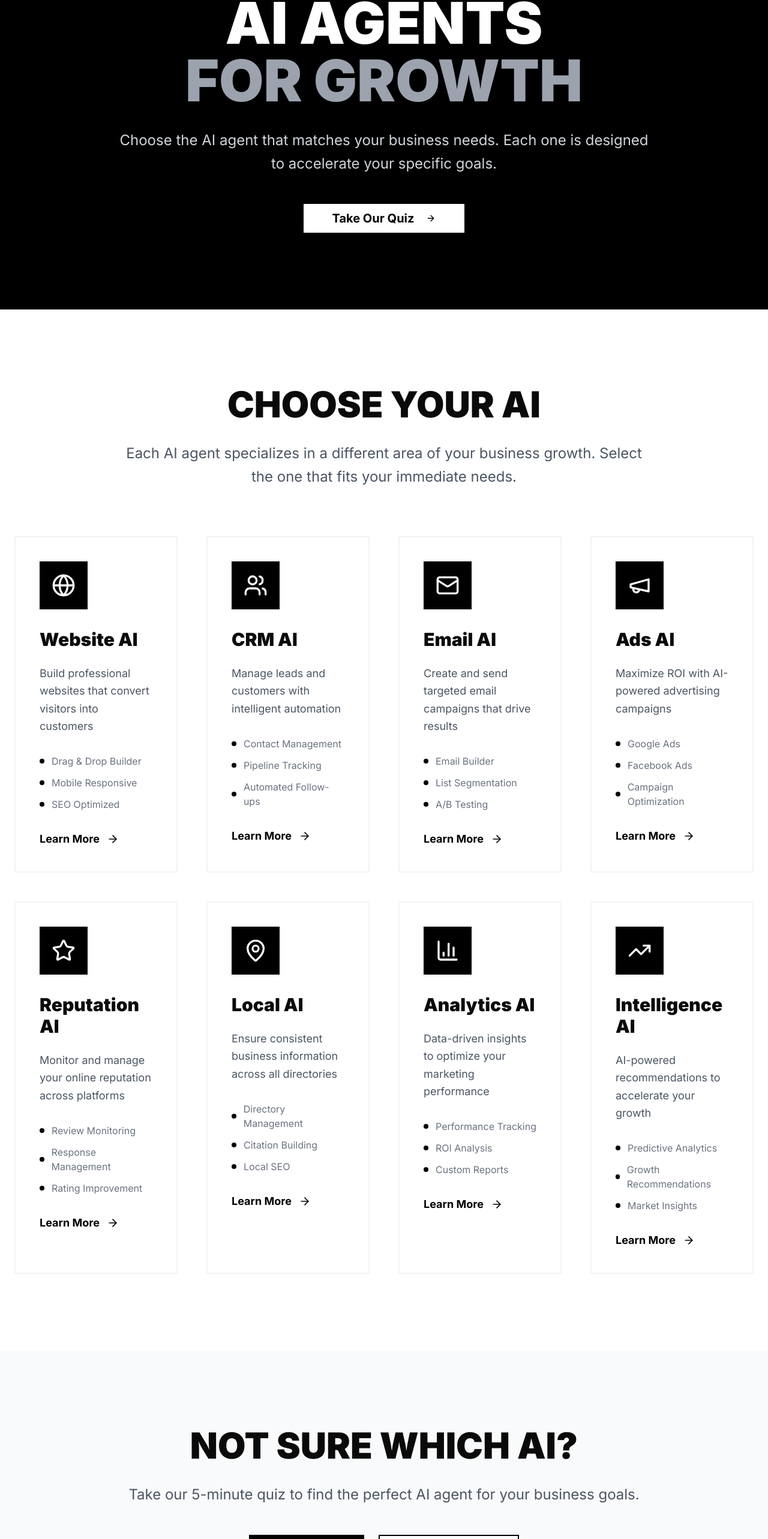
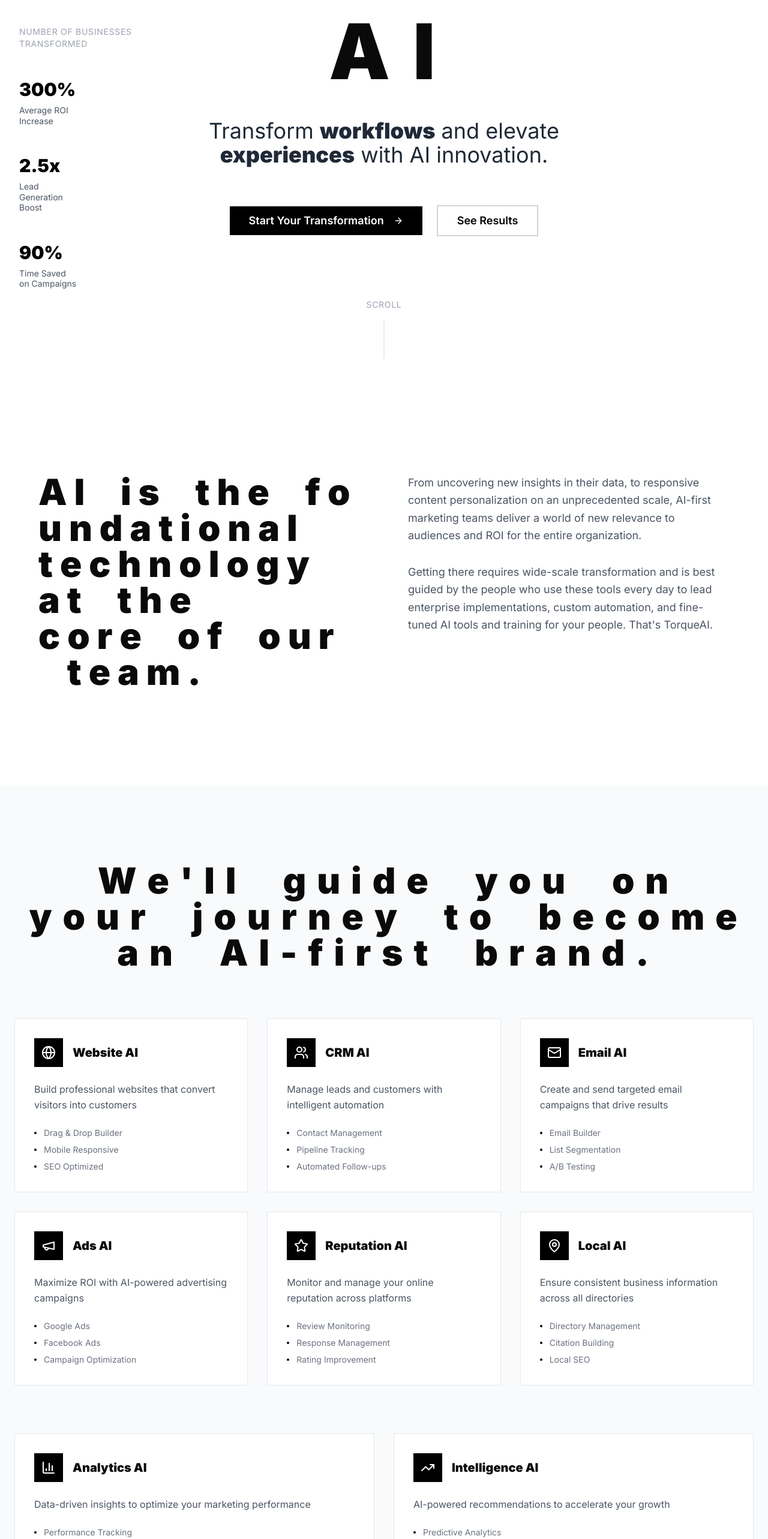
Before and after one commit to chrisdessi/torque-ai-genesis-site, a React (Vite) app: page / in a window 1280 px wide. Shown: the part 138-2704 px from the top of the page at 60% size. Built offline with nearby package versions, Linux system fonts and the light colour scheme.

Commit message:
Refactor: Update homepage design
Update the homepage to mirror the structure and aesthetic of monks.com/artificial-intelligence, while maintaining the existing black and white color palette and bold, confident feel.

```diff
--- a/src/pages/Index.tsx
+++ b/src/pages/Index.tsx
@@ -5,6 +5,12 @@ import { Link } from "react-router-dom";
 import Footer from "@/components/Footer";
 
 const Index = () => {
+  const stats = [
+    { number: "300%", label: "Average ROI Increase" },
+    { number: "2.5x", label: "Lead Generation Boost" },
+    { number: "90%", label: "Time Saved on Campaigns" }
+  ];
+
   const aiAgents = [
     {
       icon: Globe,
@@ -59,70 +65,160 @@ const Index = () => {
   return (
     <div className="min-h-screen bg-white">
       {/* Hero Section */}
-      <section className="py-32 bg-black text-white">
-        <div className="max-w-6xl mx-auto px-6 text-center">
-          <h1 className="text-6xl md:text-8xl font-black mb-8 leading-tight">
-            AI AGENTS
-            <br />
-            <span className="text-gray-400">FOR GROWTH</span>
+      <section className="min-h-screen bg-white relative overflow-hidden">
+        {/* Stats Sidebar */}
+        <div className="absolute left-8 top-1/2 -translate-y-1/2 hidden lg:block">
+          <div className="text-left space-y-12">
+            <div className="text-sm text-gray-400 uppercase tracking-wider mb-8">
+              Number of businesses<br/>transformed
+            </div>
+            {stats.map((stat, index) => (
+              <div key={index} className="space-y-2">
+                <div className="text-3xl font-black text-black">{stat.number}</div>
+                <div className="text-sm text-gray-600 max-w-24 leading-tight">{stat.label}</div>
+              </div>
+            ))}
+          </div>
+        </div>
+
+        {/* Main Content */}
+        <div className="max-w-4xl mx-auto px-6 pt-40 pb-20 text-center">
+          <h1 className="text-7xl md:text-9xl font-black mb-12 leading-none tracking-wider">
+            A I
           </h1>
-          <p className="text-2xl text-gray-300 mb-12 max-w-4xl mx-auto leading-relaxed">
-            Choose the AI agent that matches your business needs.
-            Each one is designed to accelerate your specific goals.
-          </p>
-          <Button size="lg" className="bg-white text-black hover:bg-gray-200 font-bold text-xl px-12 py-6 rounded-none">
-            Take Our Quiz
-            <ArrowRight className="ml-3 w-6 h-6" />
-          </Button>
+          <div className="space-y-8 mb-16">
+            <h2 className="text-3xl md:text-4xl font-normal text-gray-800 leading-relaxed">
+              Transform <span className="font-black">workflows</span> and elevate
+              <br />
+              <span className="font-black">experiences</span> with AI innovation.
+            </h2>
+          </div>
+
+          <div className="flex flex-col sm:flex-row gap-6 justify-center items-center">
+            <Button size="lg" className="bg-black text-white hover:bg-gray-800 font-semibold px-8 py-6 text-lg rounded-none">
+              Start Your Transformation
+              <ArrowRight className="ml-2 w-5 h-5" />
+            </Button>
+            <Button size="lg" variant="outline" className="border-2 border-gray-300 text-black hover:bg-gray-100 font-semibold px-8 py-6 text-lg rounded-none">
+              See Results
+            </Button>
+          </div>
+        </div>
+
+        {/* Scroll Indicator */}
+        <div className="absolute bottom-16 left-1/2 -translate-x-1/2">
+          <div className="text-center">
+            <div className="text-sm text-gray-400 mb-4 uppercase tracking-wider">Scroll</div>
+            <div className="w-px h-16 bg-gray-300 mx-auto"></div>
+          </div>
         </div>
       </section>
 
-      {/* AI Agents Grid */}
-      <section className="py-32 px-6">
+      {/* Content Intro */}
+      <section className="py-32 px-6 bg-white">
+        <div className="max-w-6xl mx-auto">
+          <div className="grid grid-cols-1 lg:grid-cols-2 gap-20 items-start">
+            <div>
+              <h2 className="text-5xl md:text-6xl font-black leading-tight mb-8">
+                A I &nbsp;&nbsp;&nbsp; i s &nbsp;&nbsp;&nbsp; t h e &nbsp;&nbsp;&nbsp; f o u n d a t i o n a l
+                <br />
+                t e c h n o l o g y &nbsp;&nbsp;&nbsp; a t &nbsp;&nbsp;&nbsp; t h e
+                <br />
+                c o r e &nbsp;&nbsp;&nbsp; o f &nbsp;&nbsp;&nbsp; o u r &nbsp;&nbsp;&nbsp; t e a m .
+              </h2>
+            </div>
+            <div className="space-y-8 text-lg text-gray-600 leading-relaxed">
+              <p>
+                From uncovering new insights in their data, to responsive content personalization
+                on an unprecedented scale, AI-first marketing teams deliver a world of new relevance
+                to audiences and ROI for the entire organization.
+              </p>
+              <p>
+                Getting there requires wide-scale transformation and is best guided by the people
+                who use these tools every day to lead enterprise implementations, custom automation,
+                and fine-tuned AI tools and training for your people. That's TorqueAI.
+              </p>
+            </div>
+          </div>
+        </div>
+      </section>
+
+      {/* AI Agents Section */}
+      <section className="py-32 px-6 bg-gray-50">
         <div className="max-w-7xl mx-auto">
           <div className="text-center mb-20">
-            <h2 className="text-5xl md:text-6xl font-black mb-8">
-              CHOOSE YOUR AI
+            <h2 className="text-5xl md:text-6xl font-black mb-8 tracking-wider">
+              W e ' l l &nbsp;&nbsp;&nbsp; g u i d e &nbsp;&nbsp;&nbsp; y o u &nbsp;&nbsp;&nbsp; o n
+              <br />
+              y o u r &nbsp;&nbsp;&nbsp; j o u r n e y &nbsp;&nbsp;&nbsp; t o &nbsp;&nbsp;&nbsp; b e c o m e
+              <br />
+              a n &nbsp;&nbsp;&nbsp; A I - f i r s t &nbsp;&nbsp;&nbsp; b r a n d .
             </h2>
-            <p className="text-2xl text-gray-600 max-w-4xl mx-auto leading-relaxed">
-              Each AI agent specializes in a different area of your business growth.
-              Select the one that fits your immediate needs.
-            </p>
           </div>
 
-          <div className="grid grid-cols-1 md:grid-cols-2 lg:grid-cols-4 gap-12">
-            {aiAgents.map((agent, index) => (
+          <div className="grid grid-cols-1 md:grid-cols-2 lg:grid-cols-3 gap-8 mb-20">
+            {aiAgents.slice(0, 6).map((agent, index) => (
               <Link
                 key={index}
                 to="/contact"
                 className="group block"
               >
-                <div className="border-2 border-gray-100 hover:border-black transition-all duration-300 p-10 h-full">
-                  <div className="w-20 h-20 bg-black flex items-center justify-center mb-8 group-hover:scale-110 transition-transform">
-                    <agent.icon className="w-10 h-10 text-white" />
+                <div className="bg-white border border-gray-200 hover:border-black transition-all duration-300 p-8 h-full">
+                  <div className="flex items-center mb-6">
+                    <div className="w-12 h-12 bg-black flex items-center justify-center mr-4">
+                      <agent.icon className="w-6 h-6 text-white" />
+                    </div>
+                    <h3 className="text-xl font-black">
+                      {agent.title}
+                    </h3>
                   </div>
 
-                  <h3 className="text-3xl font-black mb-6 group-hover:text-black transition-colors">
-                    {agent.title}
-                  </h3>
-
-                  <p className="text-gray-600 mb-8 text-lg leading-relaxed">
+                  <p className="text-gray-600 mb-6 leading-relaxed">
                     {agent.description}
                   </p>
 
-                  <ul className="space-y-3 mb-8">
+                  <ul className="space-y-2 text-sm text-gray-500">
                     {agent.features.map((feature, idx) => (
-                      <li key={idx} className="text-gray-500 flex items-center text-base">
-                        <div className="w-2 h-2 bg-black rounded-full mr-3"></div>
+                      <li key={idx} className="flex items-center">
+                        <div className="w-1 h-1 bg-black rounded-full mr-3"></div>
                         {feature}
                       </li>
                     ))}
                   </ul>
+                </div>
+              </Link>
+            ))}
+          </div>
 
-                  <div className="flex items-center text-black font-bold text-lg group-hover:translate-x-3 transition-transform">
-                    Learn More
-                    <ArrowRight className="ml-3 w-5 h-5" />
+          <div className="grid grid-cols-1 md:grid-cols-2 gap-8">
+            {aiAgents.slice(6, 8).map((agent, index) => (
+              <Link
+                key={index + 6}
+                to="/contact"
+                className="group block"
+              >
+                <div className="bg-white border border-gray-200 hover:border-black transition-all duration-300 p-8 h-full">
+                  <div className="flex items-center mb-6">
+                    <div className="w-12 h-12 bg-black flex items-center justify-center mr-4">
+                      <agent.icon className="w-6 h-6 text-white" />
+                    </div>
+                    <h3 className="text-xl font-black">
+                      {agent.title}
+                    </h3>
                   </div>
+
+                  <p className="text-gray-600 mb-6 leading-relaxed">
+                    {agent.description}
+                  </p>
+
+                  <ul className="space-y-2 text-sm text-gray-500">
+                    {agent.features.map((feature, idx) => (
+                      <li key={idx} className="flex items-center">
+                        <div className="w-1 h-1 bg-black rounded-full mr-3"></div>
+                        {feature}
+                      </li>
+                    ))}
+                  </ul>
                 </div>
               </Link>
             ))}
@@ -131,19 +227,21 @@ const Index = () => {
       </section>
 
       {/* CTA Section */}
-      <section className="py-32 bg-gray-50 px-6">
+      <section className="py-32 bg-white px-6">
         <div className="max-w-5xl mx-auto text-center">
-          <h2 className="text-5xl md:text-6xl font-black mb-8">
-            NOT SURE WHICH AI?
+          <h2 className="text-5xl md:text-6xl font-black mb-8 tracking-wider">
+            N O T &nbsp;&nbsp;&nbsp; S U R E &nbsp;&nbsp;&nbsp; W H I C H &nbsp;&nbsp;&nbsp; A I ?
           </h2>
-          <p className="text-2xl text-gray-600 mb-12 leading-relaxed">
-            Take our 5-minute quiz to find the perfect AI agent for your business goals.
+          <p className="text-xl text-gray-600 mb-16 leading-relaxed max-w-3xl mx-auto">
+            Take our 5-minute quiz to find the perfect AI agent for your business goals,
+            or speak with one of our specialists to design a custom solution.
           </p>
           <div className="flex flex-col sm:flex-row gap-6 justify-center">
-            <Button size="lg" className="bg-black text-white hover:bg-gray-800 font-bold px-12 py-6 text-xl rounded-none">
+            <Button size="lg" className="bg-black text-white hover:bg-gray-800 font-semibold px-12 py-6 text-lg rounded-none">
               Take Quiz
+              <ArrowRight className="ml-3 w-5 h-5" />
             </Button>
-            <Button size="lg" variant="outline" className="border-2 border-black text-black hover:bg-black hover:text-white font-bold px-12 py-6 text-xl rounded-none">
+            <Button size="lg" variant="outline" className="border-2 border-gray-300 text-black hover:bg-gray-100 font-semibold px-12 py-6 text-lg rounded-none">
               Talk to Expert
             </Button>
           </div>
```
